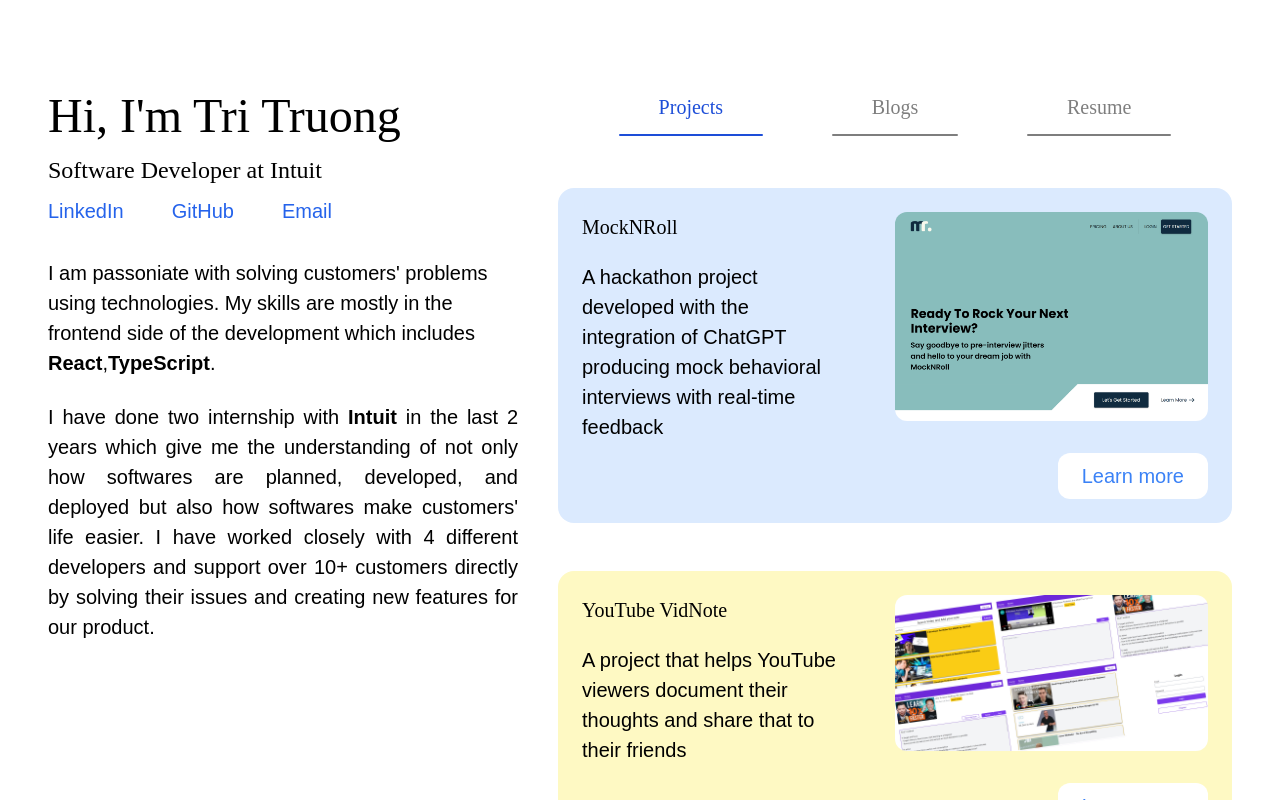
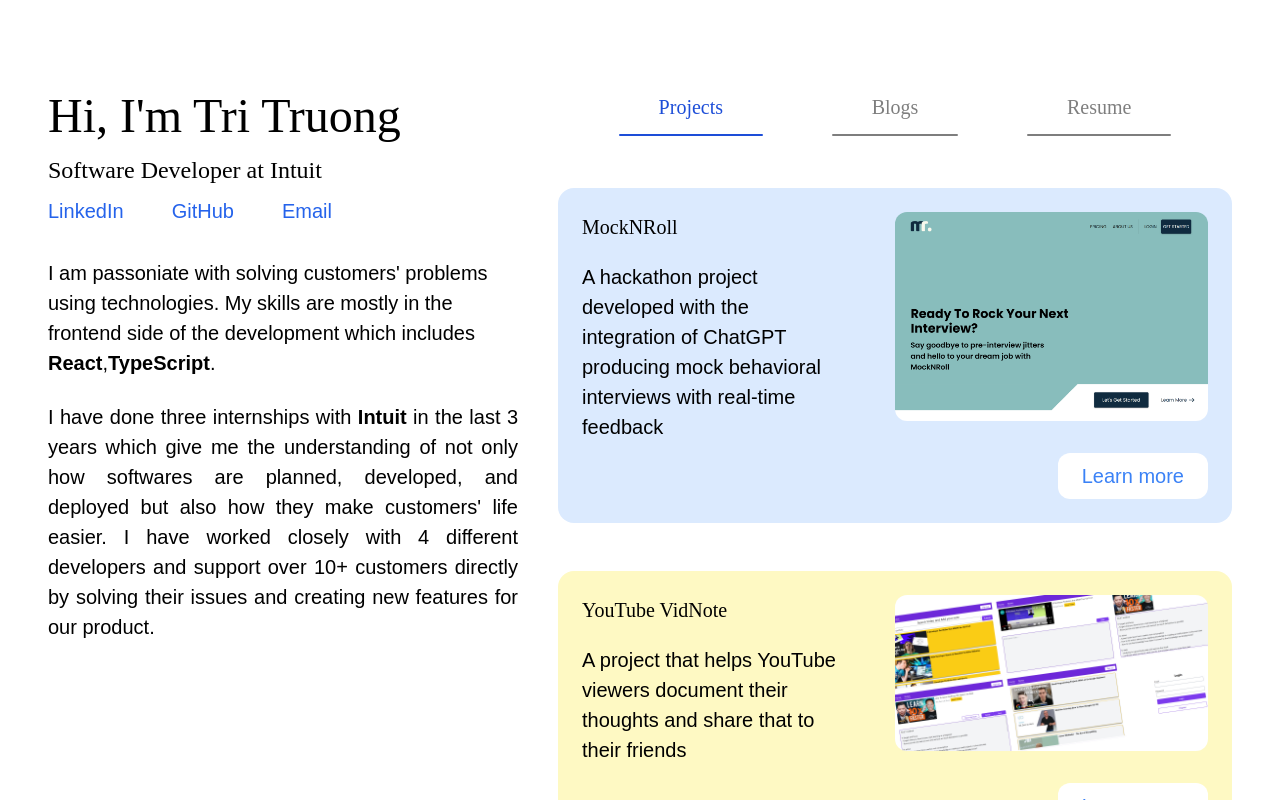
Before and after one commit to truongductri01/portfolio-official-1, a React (Create React App) app: page / in a window 1280 px wide. Built offline with nearby package versions, Linux system fonts and the light colour scheme.

Commit message:
grammar fixed

```diff
--- a/src/pages/HomePage/Hero/Hero.jsx
+++ b/src/pages/HomePage/Hero/Hero.jsx
@@ -40,10 +40,10 @@
             </p>
             <br />
             <p className="desc text-normal text-justify">
-                I have done two internship with <strong>Intuit</strong> in the
-                last 2 years which give me the understanding of not only how
+                I have done three internships with <strong>Intuit</strong> in the
+                last 3 years which give me the understanding of not only how
                 softwares are planned, developed, and deployed but also how
-                softwares make customers' life easier. I have worked closely
+                they make customers' life easier. I have worked closely
                 with 4 different developers and support over 10+ customers
                 directly by solving their issues and creating new features for
                 our product.
```
